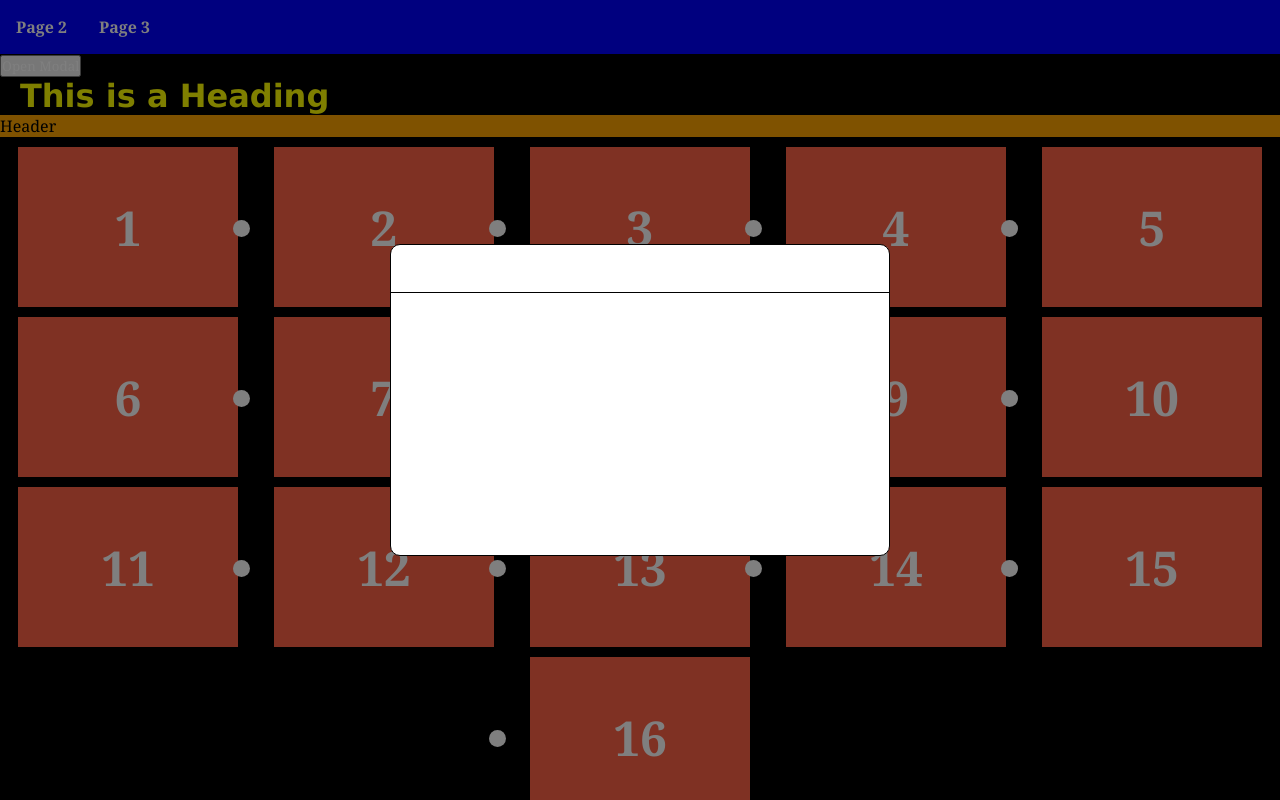
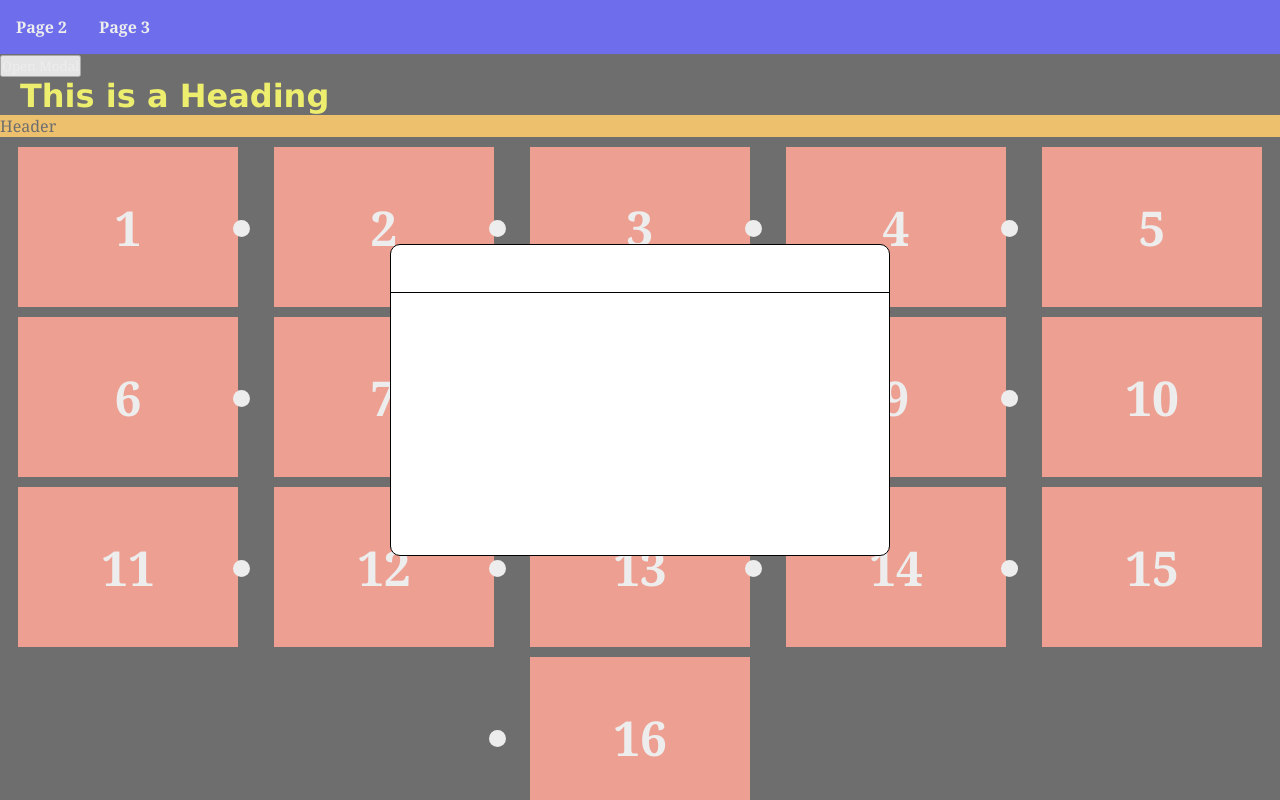
Before and after one commit to DominikSchick/DominikSchick.github.io, a plain HTML site: page index.html in a window 1280 px wide. Both pictures are taken after a click on the button "Open Modal". Shown: the top 800 px of the page. Drawn offline with Linux system fonts and the light colour scheme.

Commit message:
Updated style.css

```diff
--- a/css/style.css
+++ b/css/style.css
@@ -170,7 +170,7 @@ p.relative {
   left: 0;
   right: 0;
   bottom: 0;
-  background-color: rgba(0, 0, 0, .5);
+  background-color: rgba(220, 220, 220, .5);
   pointer-events: none;
 }
 
```
